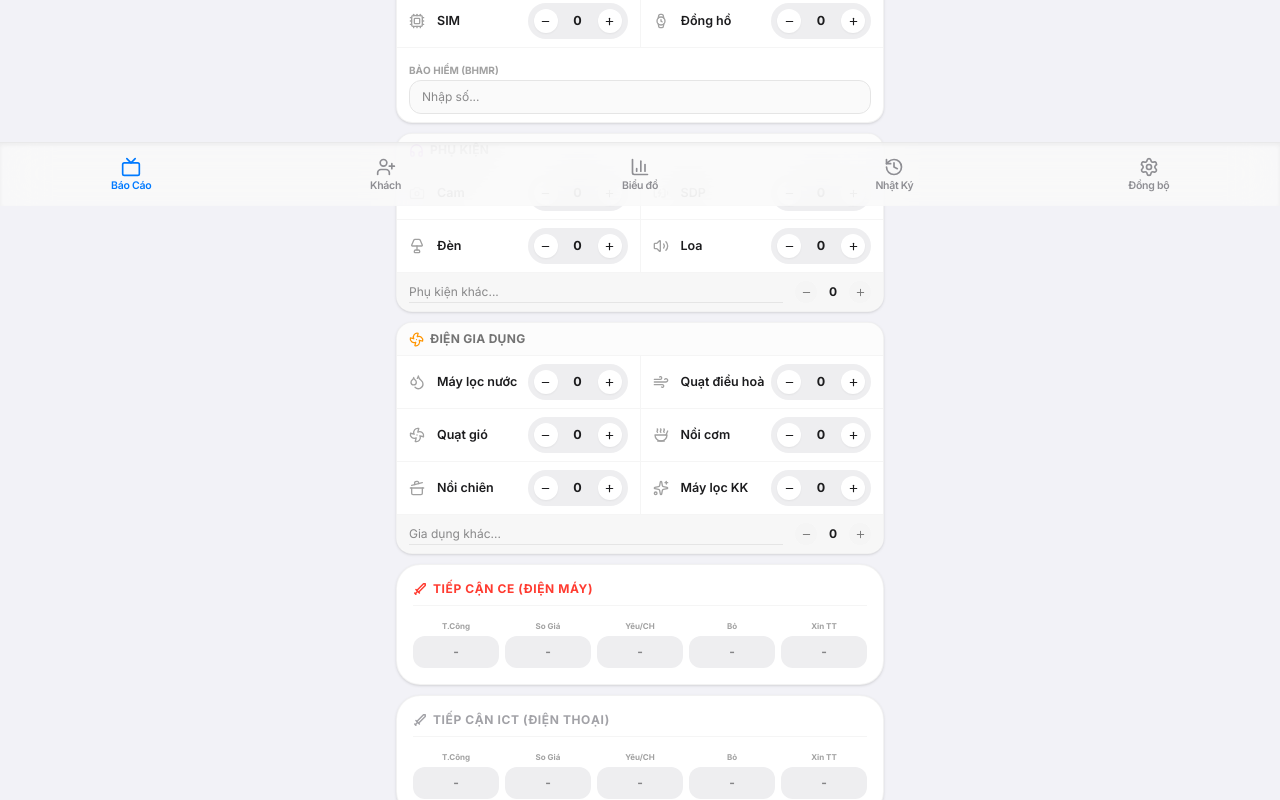
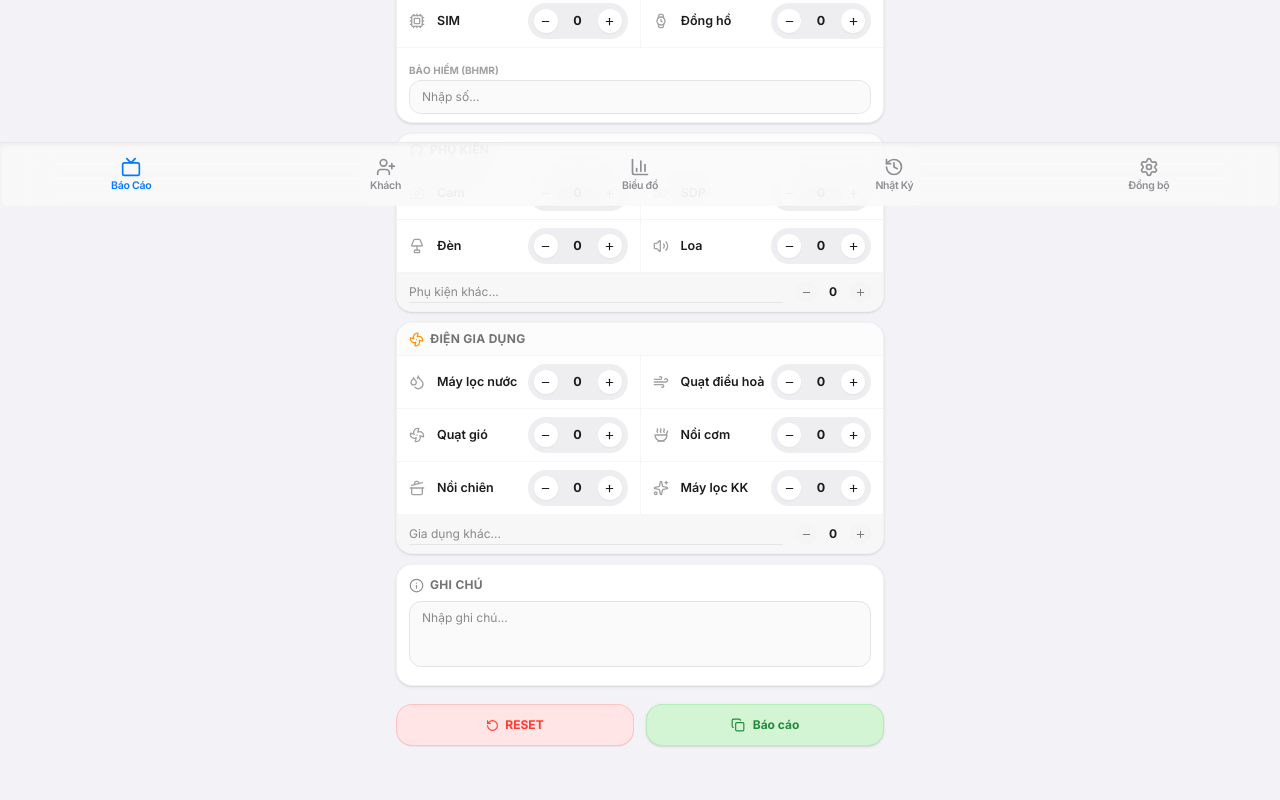
Before and after one commit to ltsdata1605-glitch/Bao-Cao-Khai-Thac, a React (Vite) app: page / in a window 1280 px wide. Shown: the part 594-1394 px from the top of the page. Built offline with nearby package versions, Linux system fonts and the light colour scheme.

Commit message:
feat: completely remove CE and ICT approach input panels and clean up helper components

```diff
--- a/src/App.tsx
+++ b/src/App.tsx
@@ -944,26 +944,7 @@ export default function App() {
                 </div>
               </div>
 
-              {/* Chiến giá - conditional based on toggle */}
-              {!state.showPriceWar && (
-                <>
-                  <IOSPriceWarCard
-                    title="Tiếp cận CE (Điện Máy)"
-                    stats={state.priceWar.ce}
-                    colorClass="text-[#FF3B30]"
-                    badgeColor="bg-[#FF3B30]/10 border-[#FF3B30]/20 text-[#FF3B30]"
-                    onChange={(ceStats) => handleStateChange(p => ({ ...p, priceWar: { ...p.priceWar, ce: ceStats } }))}
-                  />
-
-                  <IOSPriceWarCard
-                    title="Tiếp cận ICT (Điện Thoại)"
-                    stats={state.priceWar.ict}
-                    colorClass="text-[#A2A2A7]"
-                    badgeColor="bg-neutral-100 dark:bg-neutral-800 border-neutral-200 text-neutral-500"
-                    onChange={(ictStats) => handleStateChange(p => ({ ...p, priceWar: { ...p.priceWar, ict: ictStats } }))}
-                  />
-                </>
-              )}
+
 
               {/* Ghi chú */}
               <div className="bg-white dark:bg-neutral-900 rounded-2xl border border-neutral-200/50 dark:border-neutral-800 p-3 shadow-sm space-y-2">
@@ -1810,53 +1791,7 @@ function IOSStepplet({ value, onMinus, onPlus }: { value: number; onMinus: () =>
   );
 }
 
-function IOSPriceWarCard({
-  title, stats, colorClass, badgeColor, onChange
-}: {
-  title: string; stats: PriceWarStats; colorClass: string; badgeColor: string; onChange: (s: PriceWarStats) => void
-}) {
-  const update = (field: keyof PriceWarStats, val: string) => {
-    onChange({ ...stats, [field]: val });
-  };
-
-  return (
-    <div className="bg-white dark:bg-neutral-900 border border-neutral-200/50 dark:border-neutral-800 rounded-3xl p-4 shadow-sm  space-y-3.5">
-      <div className="flex items-center gap-1.5 pb-2 border-b border-neutral-100 dark:border-neutral-800">
-        <Sword size={14} className={`${colorClass} stroke-[2.5px]`} />
-        <span className={`text-xs font-bold uppercase tracking-wider ${colorClass}`}>{title}</span>
-      </div>
-
-      <div className="grid grid-cols-5 gap-1.5 select-none">
-        <IOSPriceWarCell label="T.công" value={stats.tc} onChange={v => update('tc', v)} badgeColor={badgeColor} />
-        <IOSPriceWarCell label="So giá" value={stats.ss} onChange={v => update('ss', v)} badgeColor={badgeColor} />
-        <IOSPriceWarCell label="Yêu/CH" value={stats.ch} onChange={v => update('ch', v)} badgeColor={badgeColor} />
-        <IOSPriceWarCell label="Bỏ" value={stats.bo} onChange={v => update('bo', v)} badgeColor={badgeColor} />
-        <IOSPriceWarCell label="Xin TT" value={stats.xtt} onChange={v => update('xtt', v)} badgeColor={badgeColor} />
-      </div>
-    </div>
-  );
-}
-
-function IOSPriceWarCell({ label, value, onChange, badgeColor }: { label: string; value: string; onChange: (v: string) => void; badgeColor: string }) {
-  return (
-    <div className="space-y-1">
-      <span className="block text-[8px] font-black text-center text-neutral-400 capitalize truncate">{label}</span>
-      <input
-        type="number"
-        inputMode="decimal"
-        min="0"
-        placeholder="-"
-        className="w-full text-center text-xs font-bold bg-[#EEEEF0] dark:bg-neutral-850 rounded-xl p-2 focus:ring-0 focus:outline-none focus:border-[#007AFF] border-none"
-        value={value}
-        onKeyDown={blockNonNumericKeys}
-        onChange={e => {
-          const val = e.target.value;
-          if (val === '' || parseInt(val) >= 0) onChange(val);
-        }}
-      />
-    </div>
-  );
-}
+
 
 // Leads customer logic sub components
 function LeadsManager({
```
Also changed, not shown: 3 other files (tests, documents, lock files or other folders).
